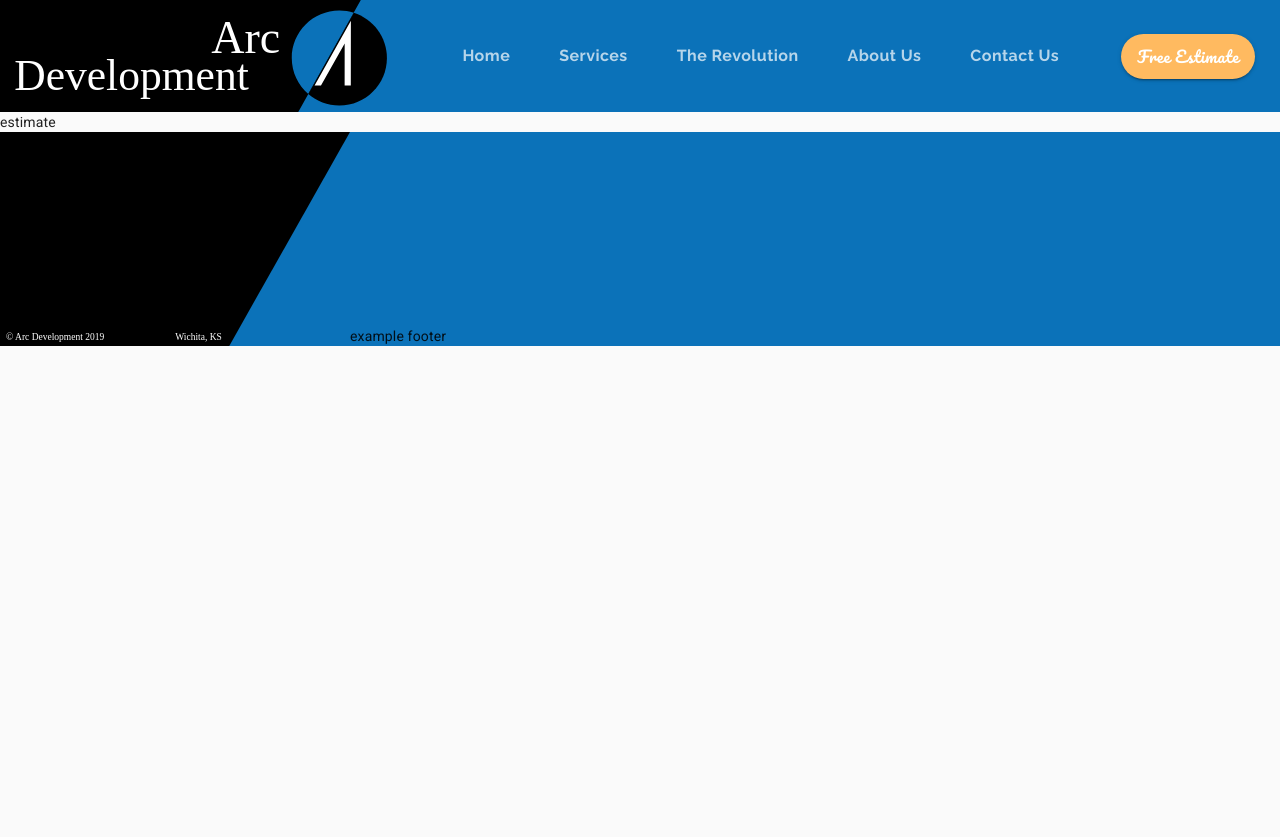
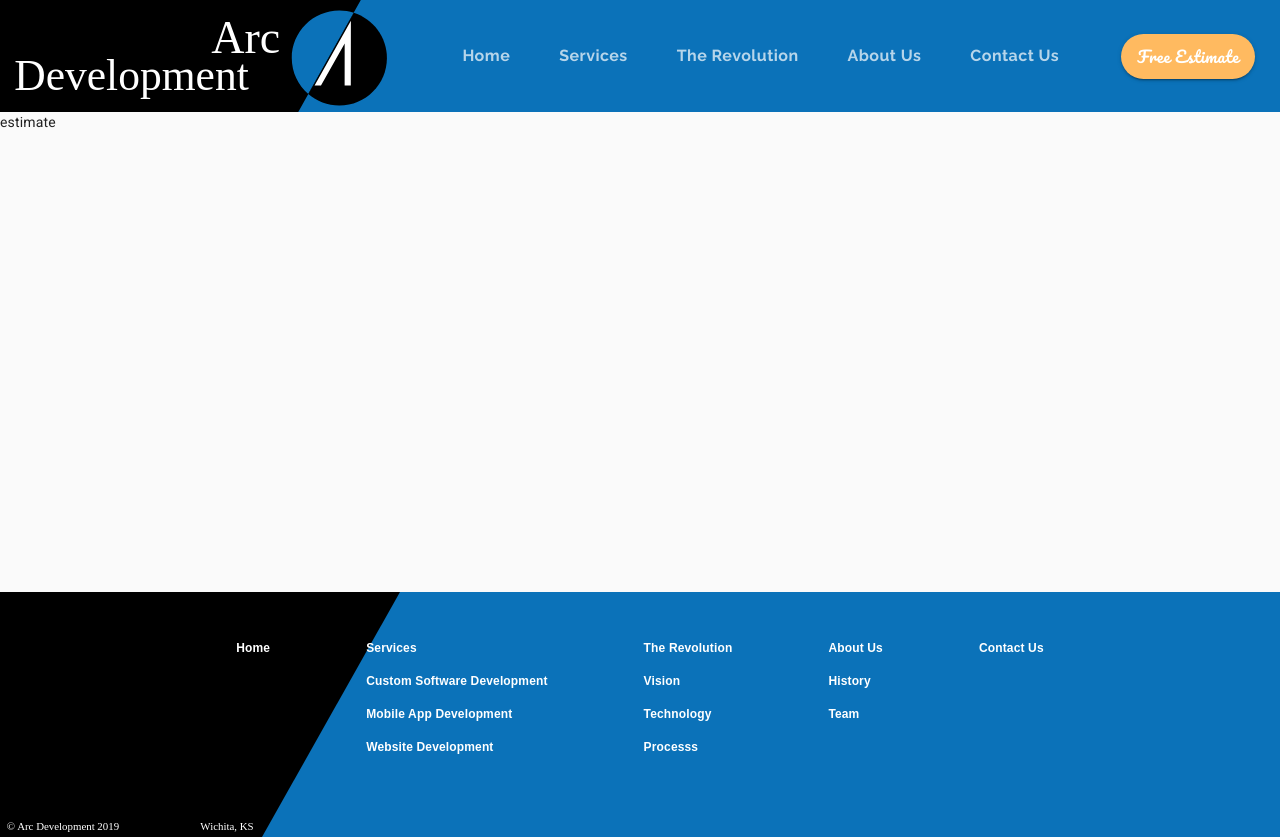
Before and after one commit to luckyleonard/material-ui-demo, a React (Create React App) app: page /estimate in a window 1280 px wide. Before the commit the page ends 800 px from the top, so only its background shows below. Built offline with nearby package versions, Linux system fonts and the light colour scheme.

Commit message:
✨ feat(Footer) Footer links

```diff
--- a/src/App.tsx
+++ b/src/App.tsx
@@ -14,6 +14,7 @@ function App() {
       <CssBaseline />
       <BrowserRouter>
         <Header />
+        <body style={{ minHeight: '60vh' }}>
           <Switch>
             <Route exact path='/'>
               <div>Home</div>
@@ -43,6 +44,8 @@ function App() {
               <div>estimate</div>
             </Route>
           </Switch>
+        </body>
+
         <Footer />
       </BrowserRouter>
     </ThemeProvider>
--- a/src/components/ui/Footer/Footer.tsx
+++ b/src/components/ui/Footer/Footer.tsx
@@ -1,5 +1,8 @@
 import React, { FC } from 'react';
+import { Link } from 'react-router-dom';
 
+import Grid from '@material-ui/core/Grid';
+import Hidden from '@material-ui/core/Hidden';
 import { makeStyles, createStyles, Theme } from '@material-ui/core/styles';
 
 import footerAdornment from 'assets/Footer Adornment.svg';
@@ -11,16 +14,30 @@ const useStyles = makeStyles((theme: Theme) =>
       width: '100%',
       zIndex: theme.zIndex.modal + 2,
       position: 'relative',
+      // relative才能使zIndex生效
     },
     adornment: {
-      width: '25em',
+      width: '25rem',
       verticalAlign: 'bottom',
       [theme.breakpoints.down('md')]: {
-        width: '21em',
+        width: '21rem',
       },
       [theme.breakpoints.down('md')]: {
-        width: '15em',
+        width: '15rem',
       },
+    },
+    mainContainer: {
+      position: 'absolute',
+    },
+    gridItem: {
+      margin: '3rem',
+    },
+    link: {
+      color: 'white',
+      fontFamily: 'Arial',
+      fontSize: '0.75rem',
+      fontWeight: 700,
+      textDecoration: 'none',
     },
   })
 );
@@ -29,12 +46,111 @@ const Footer: FC = () => {
   const classes = useStyles();
   return (
     <footer className={classes.footer}>
+      <Hidden mdDown>
+        <Grid container justify='center' className={classes.mainContainer}>
+          <Grid item className={classes.gridItem}>
+            <Grid container direction='column' spacing={2}>
+              <Grid item className={classes.link} component={Link} to='/'>
+                Home
+              </Grid>
+            </Grid>
+          </Grid>
+          <Grid item className={classes.gridItem}>
+            <Grid container direction='column' spacing={2}>
+              <Grid
+                item
+                className={classes.link}
+                component={Link}
+                to='/services'>
+                Services
+              </Grid>
+              <Grid
+                item
+                className={classes.link}
+                component={Link}
+                to='/customsoftware'>
+                Custom Software Development
+              </Grid>
+              <Grid
+                item
+                className={classes.link}
+                component={Link}
+                to='/mobileapps'>
+                Mobile App Development
+              </Grid>
+              <Grid
+                item
+                className={classes.link}
+                component={Link}
+                to='/websites'>
+                Website Development
+              </Grid>
+            </Grid>
+          </Grid>
+          <Grid item className={classes.gridItem}>
+            <Grid container direction='column' spacing={2}>
+              <Grid
+                item
+                className={classes.link}
+                component={Link}
+                to='/revolution'>
+                The Revolution
+              </Grid>
+              <Grid
+                item
+                className={classes.link}
+                component={Link}
+                to='/revolution'>
+                Vision
+              </Grid>
+              <Grid
+                item
+                className={classes.link}
+                component={Link}
+                to='/revolution'>
+                Technology
+              </Grid>
+              <Grid
+                item
+                className={classes.link}
+                component={Link}
+                to='/revolution'>
+                Processs
+              </Grid>
+            </Grid>
+          </Grid>
+          <Grid item className={classes.gridItem}>
+            <Grid container direction='column' spacing={2}>
+              <Grid item className={classes.link} component={Link} to='/about'>
+                About Us
+              </Grid>
+              <Grid item className={classes.link} component={Link} to='/about'>
+                History
+              </Grid>
+              <Grid item className={classes.link} component={Link} to='/about'>
+                Team
+              </Grid>
+            </Grid>
+          </Grid>
+          <Grid item className={classes.gridItem}>
+            <Grid container direction='column' spacing={2}>
+              <Grid
+                item
+                className={classes.link}
+                component={Link}
+                to='/contact'>
+                Contact Us
+              </Grid>
+            </Grid>
+          </Grid>
+        </Grid>
+      </Hidden>
+
       <img
         alt='black decorative slash'
         src={footerAdornment}
         className={classes.adornment}
       />
-      example footer
     </footer>
   );
 };
--- a/src/components/ui/Header/components/NavTabs.tsx
+++ b/src/components/ui/Header/components/NavTabs.tsx
@@ -152,17 +152,17 @@ export const NavTabs: FC<NavTabsProps> = ({ tabValue, handleTabChange }) => {
         value={tabValue}
         onChange={handleTabChange}
         indicatorColor='primary'>
-        {TabItems.map((Item) => {
+        {TabItems.map((item) => {
           return (
             <Tab
-              key={Item.text}
+              key={item.text}
               className={classes.tab}
-              label={Item.text}
+              label={item.text}
               component={Link}
-              to={Item.to}
-              aria-owns={Item['aria-owns']}
-              aria-haspopup={Item['aria-haspopup']}
-              onMouseOver={Item.onMouseOver}
+              to={item.to}
+              aria-owns={item['aria-owns']}
+              aria-haspopup={item['aria-haspopup']}
+              onMouseOver={item.onMouseOver}
             />
           );
         })}
```
Lines whose indentation alone changed are shown as unchanged.
